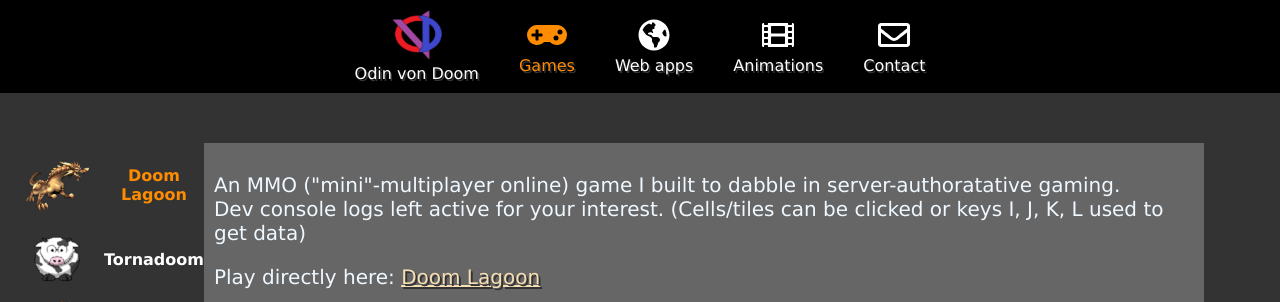
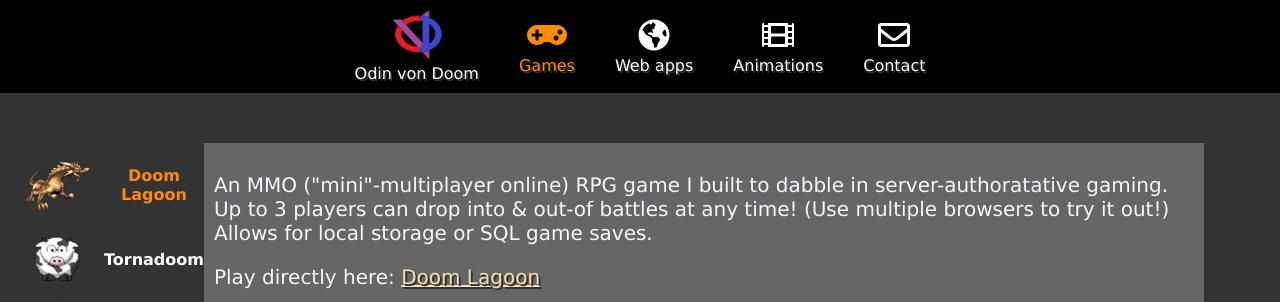
Before and after one commit to chargingsleipnir/Portfolio-archived, a PHP site: page /index.php?pg=Games in a window 1280 px wide. Shown: the top 302 px of the page. Run offline with PHP 8.4, Linux system fonts and the light colour scheme; some libraries are stand-ins or nearby versions.

Commit message:
Updated Doom Lagoon page

```diff
--- a/root/pages/Games/DoomLagoon.php
+++ b/root/pages/Games/DoomLagoon.php
@@ -7,8 +7,9 @@
 ?>
 
 <p>
-    An MMO ("mini"-multiplayer online) game I built to dabble in server-authoratative gaming.<br />
-    Dev console logs left active for your interest. (Cells/tiles can be clicked or keys I, J, K, L used to get data)
+    An MMO ("mini"-multiplayer online) RPG game I built to dabble in server-authoratative gaming.<br />
+    Up to 3 players can drop into & out-of battles at any time! (Use multiple browsers to try it out!)<br />
+    Allows for local storage or SQL game saves.
 </p>
 
 <p>Play directly here: <a href="https://doomlagoon.herokuapp.com/" class="inlineLink" target="_blank">Doom Lagoon</a></p>
@@ -17,3 +18,5 @@
 <div class="centred">
     <iframe class="subHeaderDispElem" src="https://doomlagoon.herokuapp.com/" width="970" height="610" frameborder="0" scrolling="no" allowfullscreen="allowfullscreen"></iframe>
 </div>
+<p>Dev console logs are still active for your interest. (Click a tile, or use the I, J, K, L keys to get data of neighboring cells/tiles)</p>
+<p>(Not yet optimized for IE/Edge)</p>
```
Also changed, not shown: 1 other file.
